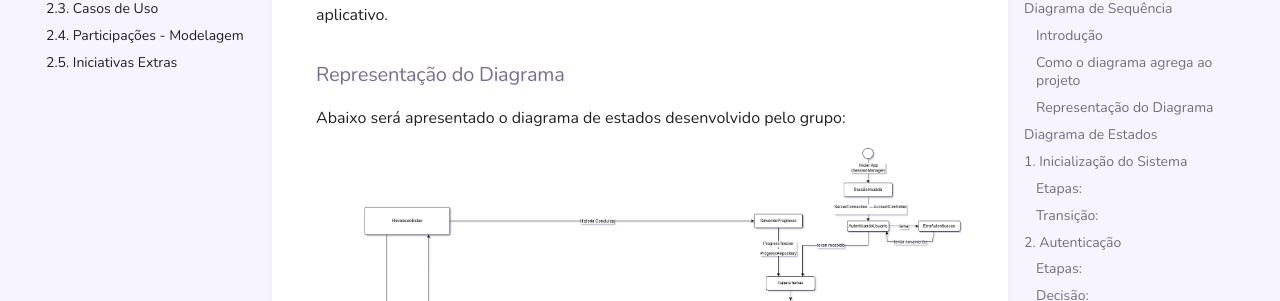
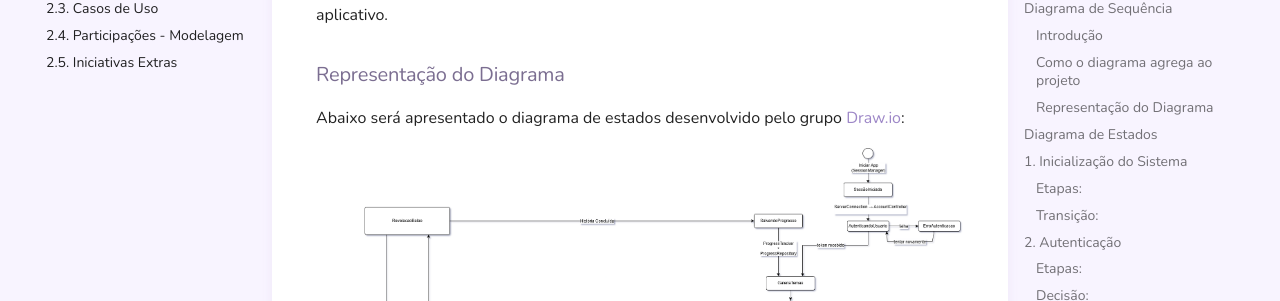
Before and after one commit to UnBArqDsw2026-1-Turma01/2026.1-T01-G08_MinhaTirinha_Entrega_02, an MkDocs documentation site: the page built from docs/Modelagem/2.2.ModelagemDinamica.md, in a window 1280 px wide and 900 px high, scrolled down 5458 px. Shown: the part 153-454 px from the top of the window. Built offline with MkDocs 1.6.1 and Material for MkDocs 9.7.7, drawn with Linux system fonts in a browser that asks for light colours; comment, search, counter and statistics services are not loaded.

```diff
--- a/docs/Modelagem/2.2.ModelagemDinamica.md
+++ b/docs/Modelagem/2.2.ModelagemDinamica.md
@@ -141,7 +141,7 @@
 
 ### Representação do Diagrama
 
-Abaixo será apresentado o diagrama de estados desenvolvido pelo grupo:
+Abaixo será apresentado o diagrama de estados desenvolvido pelo grupo [Draw.io](https://drive.google.com/file/d/1s1tzIYcVYhgJuJa5TDxM3dQNAzQttVXF/view?usp=sharing):
 
 ![Diagrama de Estados](../assets/Diagrama_de_Estados.png)
 
```
Also changed, not shown: docs/Modelagem/2.1.ModelagemEstatica.md (+1 -1 lines).
